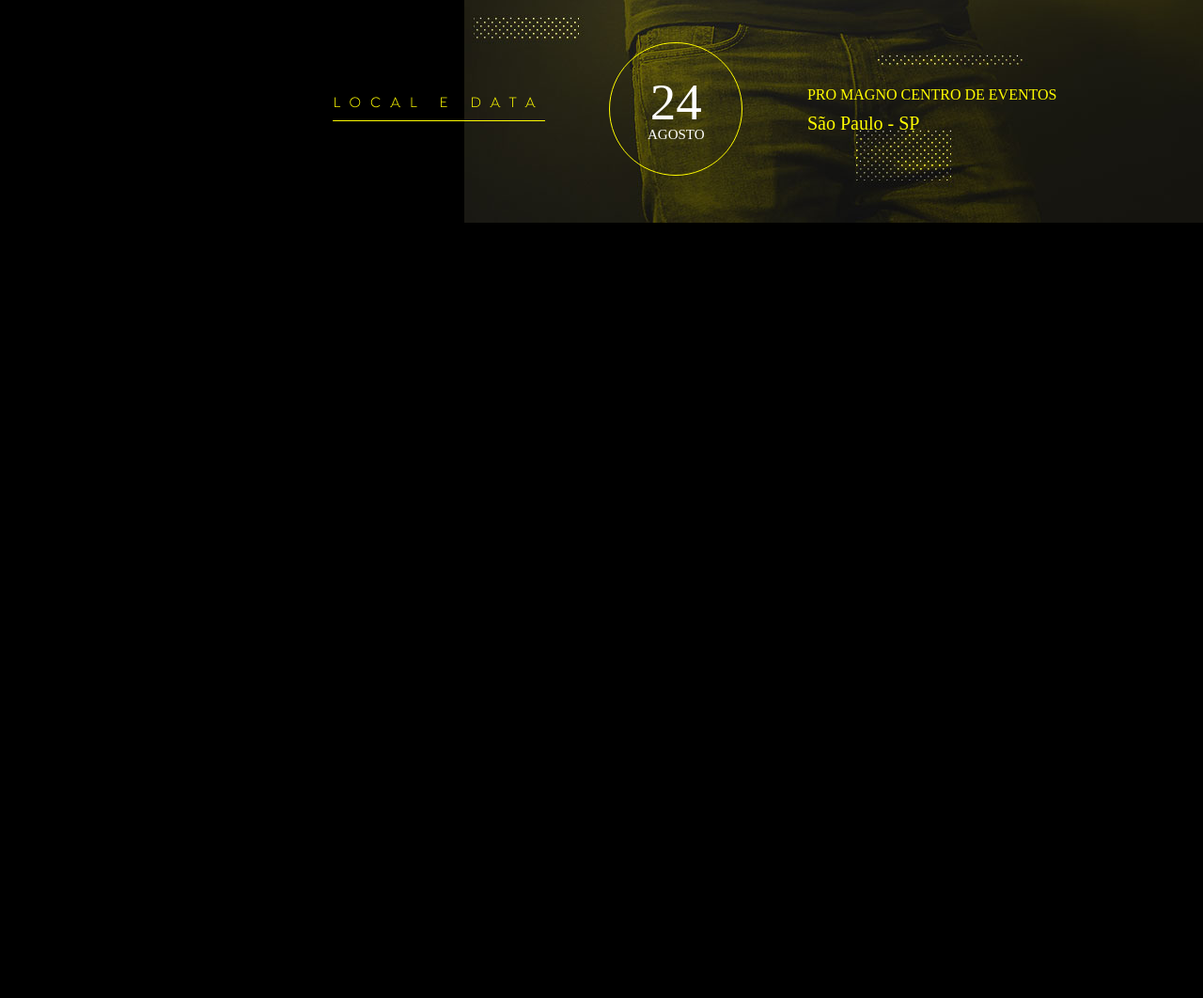
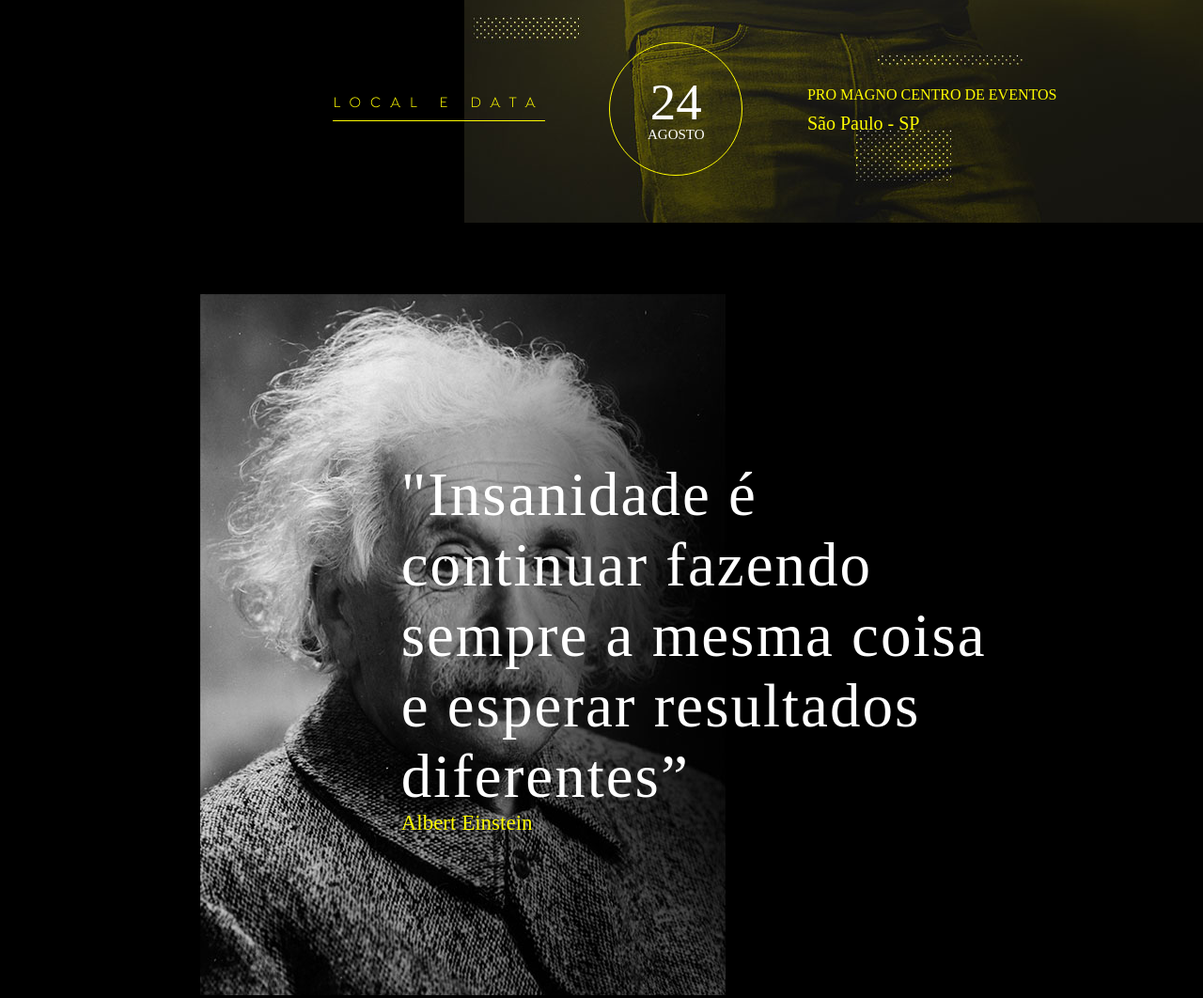
Before and after one commit to ArtUssuy/startse-challenge, a website: page index.html in a window 1280 px wide. Shown: the part 849-1911 px from the top of the page at 94% size. Before the commit the page ends 1162 px from the top, so only its background shows below. Drawn offline with Linux system fonts and the light colour scheme; a web font is replaced by a local one.

Commit message:
primeiros estilos da segunda sessao

```diff
--- a/index.html
+++ b/index.html
@@ -58,5 +58,16 @@
 
     </section>
 
+    <section class="second-section">
+        <div class="phrase-wrapper">
+            <p>"Insanidade é continuar fazendo sempre a mesma coisa e esperar resultados diferentes”</p>
+            <span>Albert Einstein</span>
+        </div>
+
+        <div class="img-wrapper">
+            <img src="/medias/img/albert-einstein.jpg" alt="Foto Albert Einstein">
+        </div>
+    </section>
+
 </body>
 </html>
--- /dev/null
+++ b/scss/components/second-section.scss
@@ -0,0 +1,33 @@
+.second-section {
+    display: grid;
+    grid-template-columns: repeat(12, 1fr);
+    grid-template-rows: 235px, 360px, 1fr;
+    .phrase-wrapper {
+        grid-column-start: 5;
+        grid-column-end: 11;
+        grid-row-start: 2;
+        grid-row-end: 2;
+        p {
+            font-family: $bw-extra-bold;
+            font-size: 65px;
+            color: #FFF;
+            line-height: 75px;
+            letter-spacing: 2px;
+        }
+        span {
+            font-family: $bw-light;
+            font-size: 23px;
+            color: #FFFC00;
+        }
+    }
+    .img-wrapper {
+        z-index: -1;
+        grid-column-start: 3;
+        grid-column-end: 6;
+        grid-row-start: 1;
+        grid-row-end: 4;
+        img {
+            margin-right: 40px;
+        }
+    }
+}
--- a/scss/styles.scss
+++ b/scss/styles.scss
@@ -5,3 +5,4 @@
 // components
 @import "components/top-menu";
 @import "components/first-section";
+@import "components/second-section";
--- a/scss/vendors/fonts.scss
+++ b/scss/vendors/fonts.scss
@@ -2,6 +2,12 @@
     font-family: "BwModelica Bold";
     font-weight: bold;
     src: url("/medias/fonts/bw-modelica/BwModelica-Bold.woff") format("woff2");
+}
+
+@font-face {
+    font-family: "BwModelica Light";
+    font-weight: bold;
+    src: url("/medias/fonts/bw-modelica/BwModelica-Light.woff") format("woff2");
 }
 
 @font-face {
@@ -36,9 +42,12 @@
 }
 
 $bw-bold: "BwModelica Bold";
+$bw-light: "BwModelica Light";
 $bw-black: "BwModelica Black";
 $bw-extra-bold: "BwModelica Extra Bold";
 $bw-regular: "BwModelica Regular";
+
+
 $isidora-semibold: "Isidora SemiBold";
 $isidora-black: "Isidora Black";
 $isidora-regular: "Isidora Regular";
```
Also changed, not shown: css/styles.css, 1 other file.
